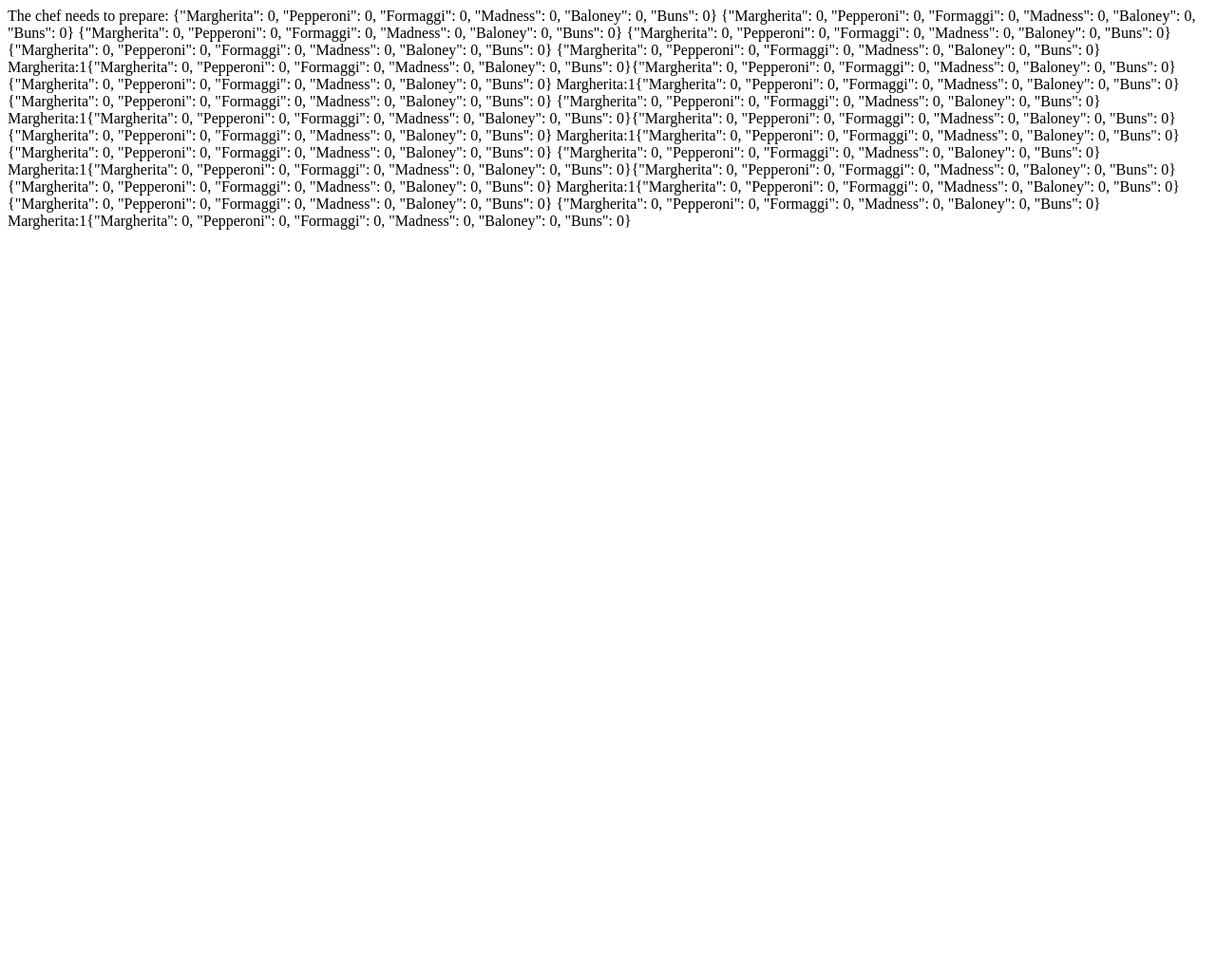
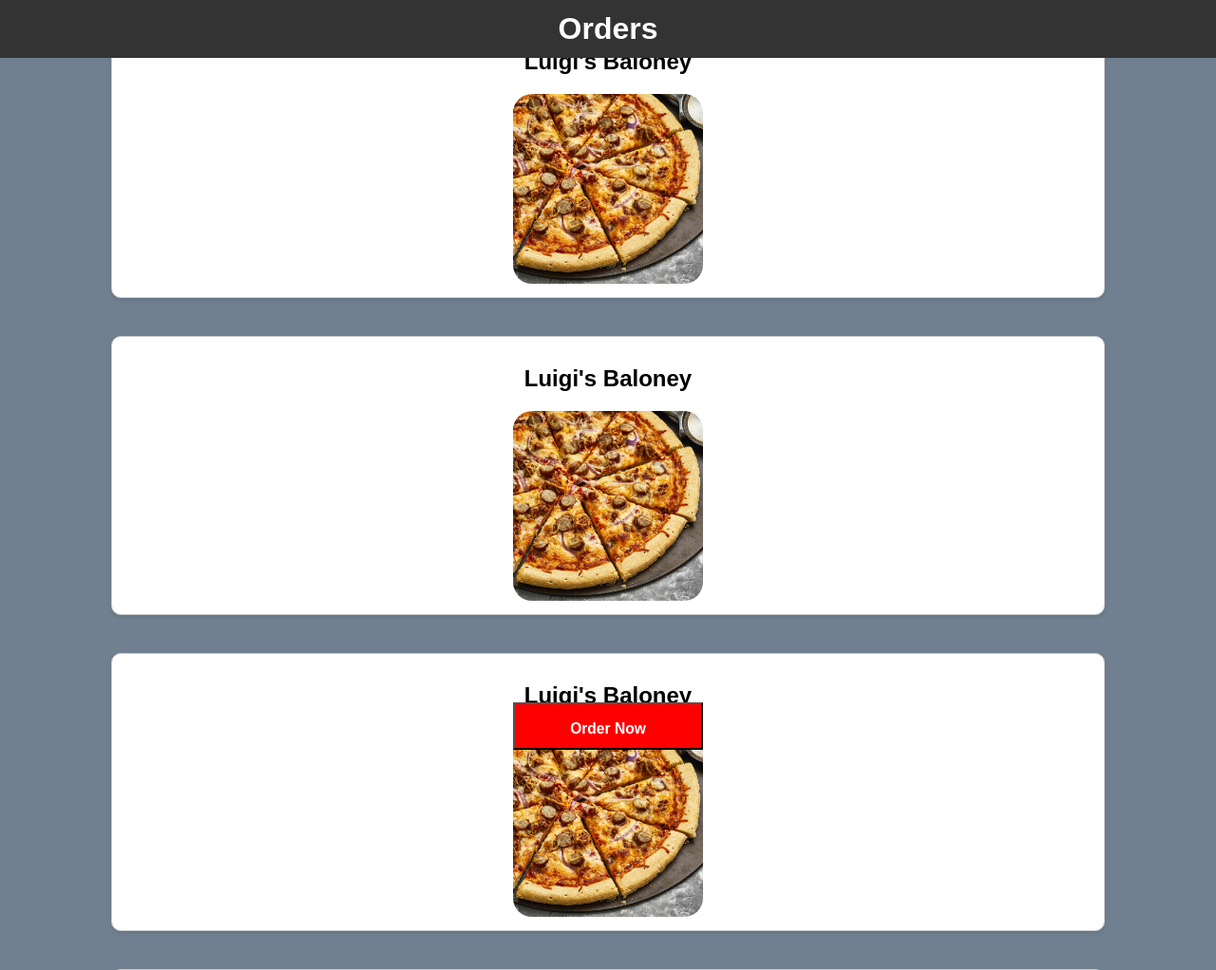
Before and after one commit to Pizzeria4Luigi/PizzaRestart, a Flask app: page /chef in a window 1280 px wide. Shown: the top 1022 px of the page at 95% size. Before the commit the page ends 242 px from the top, so only its background shows below. Run offline with Flask 3, Linux system fonts and the light colour scheme; the visitor is signed in with stand-in values (Sample User, id 1).

Commit message:
Chefs page

```diff
--- a/pizzaProject/Templates/Chef.html
+++ b/pizzaProject/Templates/Chef.html
@@ -57,42 +57,44 @@
     <header>
         <h1>Orders</h1>
     </header>
-    {% if data["Margherita"] > 0 %}
+    {% for pizza in data %}
+        {% if pizza[0] == "Margherita" %}
         <div class="menu-item">
             <h2>Margherita</h2>
             <img class="image" src="PizzaMargherita.webp">
         </div>
         {% endif %}
-    {% if data["Pepperoni"] > 0 %}
+        {% if pizza[0] == "Pepperoni" %}
         <div class="menu-item">
             <h2>Quattro Formaggi</h2>
             <img class="image" src="Quattro-formaggi-pizza-square.jpg">
         </div>
         {% endif %}
-    {% if data["Formaggi"] > 0 %}
+        {% if pizza[0] == "Formaggi" %}
         <div class="menu-item">
             <h2>Pepperoni</h2>
             <img class="image" src="pepperoni-pizza.png">
         </div>
         {% endif %}
-    {% if data["Madness"] > 0 %}
+        {% if pizza[0] == "Madness" %}
         <div class="menu-item">
             <h2>Mario's Madness</h2>
             <img class="image" src="pizza-mushrooms-salami-pepperoni-ham.jpg">
         </div>
         {% endif %}
-    {% if data["Baloney"] > 0 %}
+        {% if pizza[0] == "Baloney" %}
         <div class="menu-item">
             <h2>Luigi's Baloney</h2>
             <img class="image" src="Luigi's pizza.jpg">
         </div>
         {% endif %}
-    {% if data["Buns"] > 0 %}
+        {% if pizza[0] == "Buns" %}
         <div class="menu-item">
             <h2>Bowser Buns</h2>
             <img class="image" src="garlic-bread-recipe-snippet.jpg">
         </div>
         {% endif %}
+    {% endfor %}
     <div class="button-container">
         <button id="redirectButton" class="buttonOrderNow"><h3>Order Now</h3></button>
         <script>
--- a/pizzaProject/app.py
+++ b/pizzaProject/app.py
@@ -103,15 +103,16 @@
 
 @app.route('/chef')
 def chef():
-    # Read the current order from the file
-    if os.path.exists(file_path):
-        with open(file_path, "r") as file:
-            current_order = file.read()
-        if current_order:
-            return f"The chef needs to prepare: {current_order}"
-        else:
-            return "No current orders."
-    return "Order file not found."
+    with open('currentOrder.json', 'r') as f:
+        orders_dict = []
+        data = json.load(f)
+        _dict = data[int(session["Table"])-1]
+        for table in range(len(data)):
+            for pizza in data[int(session["Table"])-1]:
+                while _dict[pizza] != 0:
+                    orders_dict.append([pizza, _dict[pizza]])
+                    _dict[pizza] = _dict[pizza] - 1
+    return render_template('Chef.html', data=orders_dict, table = session["Table"])
 
 @app.route('/registration', methods=['GET', 'POST'])
 def Register_page1():
```
Lines whose indentation alone changed are shown as unchanged.
